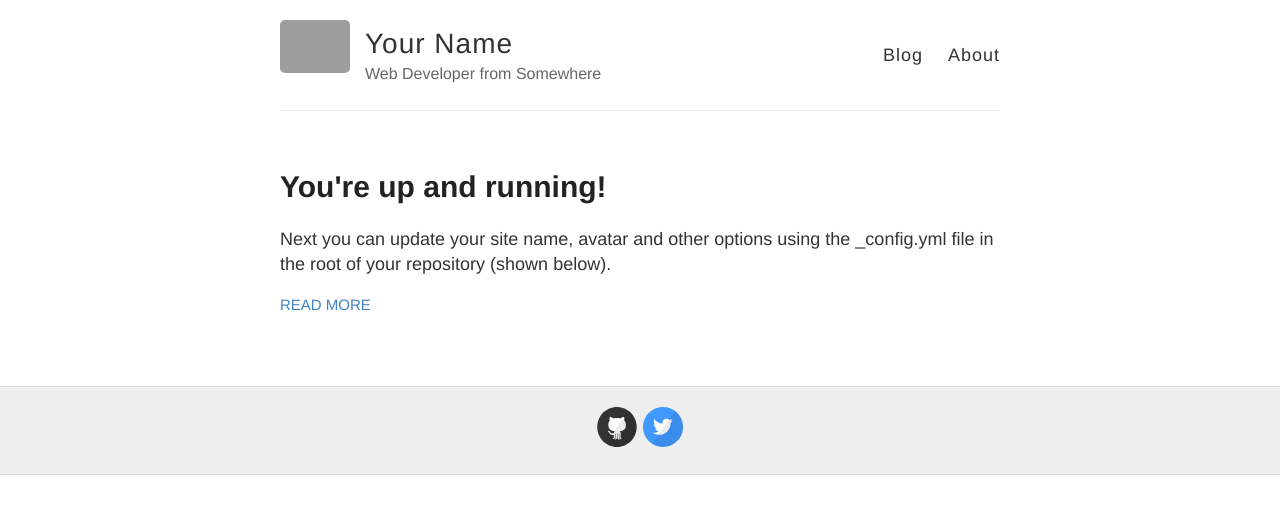
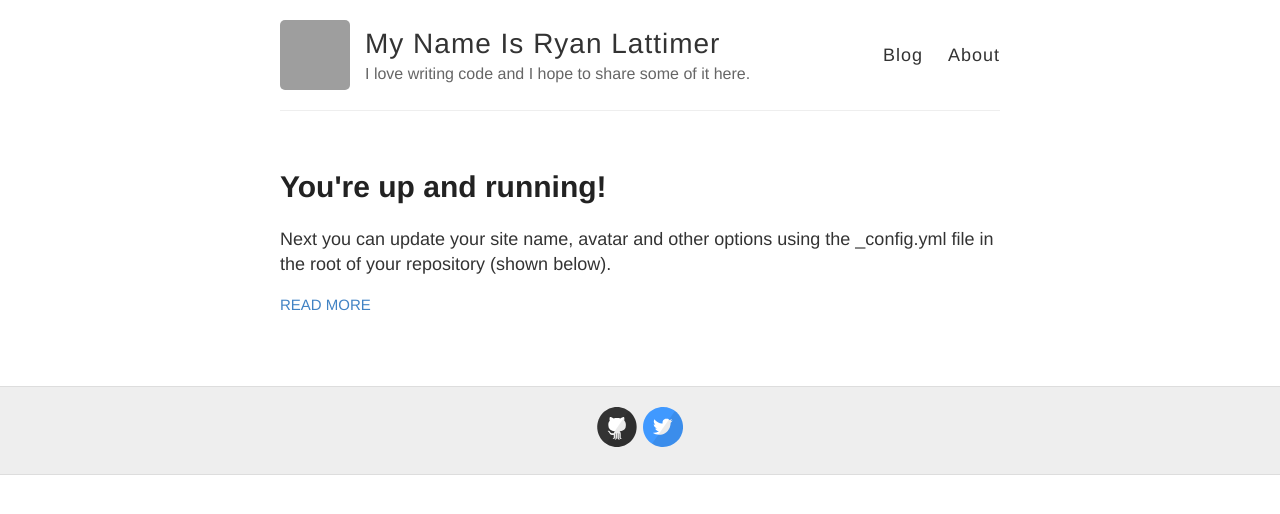
Before and after one commit to colatt/colatt.github.io, a Jekyll site: the page built from index.html, in a window 1280 px wide. Shown: the top 514 px of the page. Built offline with Jekyll 4.4.1, drawn with Linux system fonts in a browser that asks for light colours; grey boxes are pictures that could not be loaded.

Commit message:
Updated config (#1)

```diff
--- a/_config.yml
+++ b/_config.yml
@@ -3,13 +3,13 @@
 #
 
 # Name of your site (displayed in the header)
-name: Your Name
+name: My Name Is Ryan Lattimer
 
 # Short bio or description (displayed in the header)
-description: Web Developer from Somewhere
+description: I love writing code and I hope to share some of it here.
 
 # URL of your avatar or profile pic (you could use your GitHub profile pic)
-avatar: https://raw.githubusercontent.com/barryclark/jekyll-now/master/images/jekyll-logo.png
+avatar: https://avatars2.githubusercontent.com/u/5099225?v=3&u=f8a4d2d172e65524d66440289324f29dac03c565&s=400
 
 #
 # Flags below are optional
@@ -21,12 +21,12 @@ footer-links:
   email:
   facebook:
   flickr:
-  github: barryclark/jekyll-now
+  github: colatt
   instagram:
   linkedin:
   pinterest:
   rss: # just type anything here for a working RSS icon
-  twitter: jekyllrb
+  twitter: ryanlattimer
   stackoverflow: # your stackoverflow profile, e.g. "users/50476/bart-kiers"
   youtube: # channel/<your_long_string> or user/<user-name>
   googleplus: # anything in your profile username that comes after plus.google.com/
@@ -41,7 +41,7 @@ google_analytics:
 
 # Your website URL (e.g. http://barryclark.github.io or http://www.barryclark.co)
 # Used for Sitemap.xml and your RSS feed
-url:
+url: http://colatt.github.io
 
 # If you're hosting your site at a Project repository on GitHub pages
 # (http://yourusername.github.io/repository-name)
```
